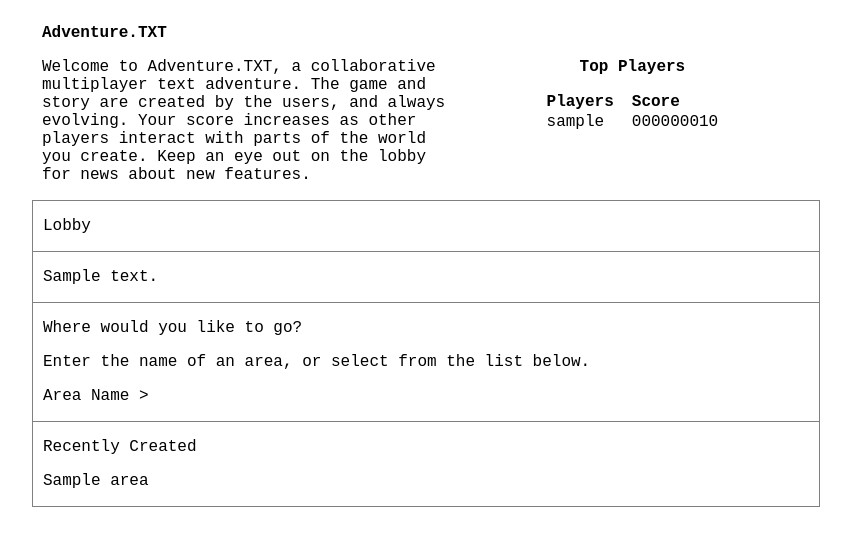
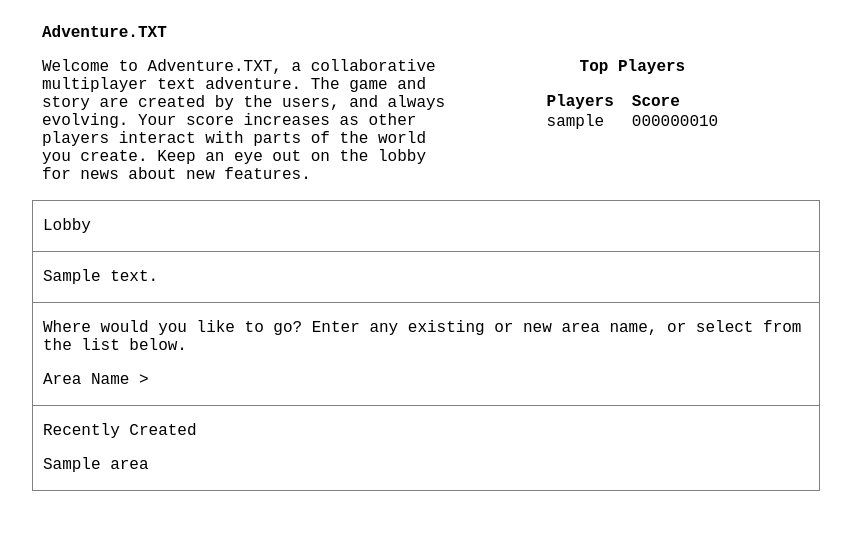
Before and after one commit to elplatt/Adventure664, a Django app: page /explore/ in a window 1280 px wide. Shown: the top 546 px of the page, without its empty margins (214-1065 px from the left). Run offline with Django 3.2, Linux system fonts and the light colour scheme; tables that the repository leaves empty hold one stand-in row (values such as "Sample post").

Commit message:
Update text on lobby.

```diff
--- a/explore/templates/explore/index.html
+++ b/explore/templates/explore/index.html
@@ -38,8 +38,10 @@
   <div id="news" class="section">{{ news }}</div>
   {% endif %}
   <div id="select-area" class="section">
-    <p>Where would you like to go?</p>
-    <p>Enter the name of an area, or select from the list below.</p>
+    <p>
+      Where would you like to go?
+      Enter any existing or new area name, or select from the list below.
+    </p>
     <form method="post">
       {% csrf_token %}
       {{ select_area_form }}
```
